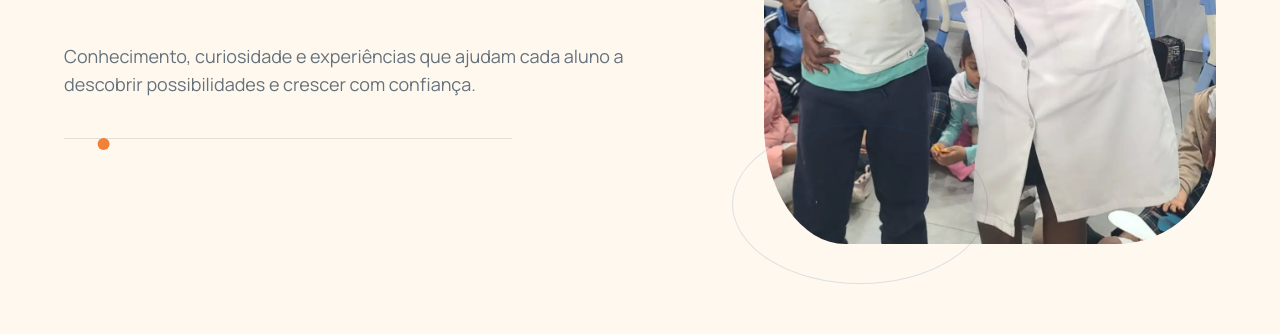
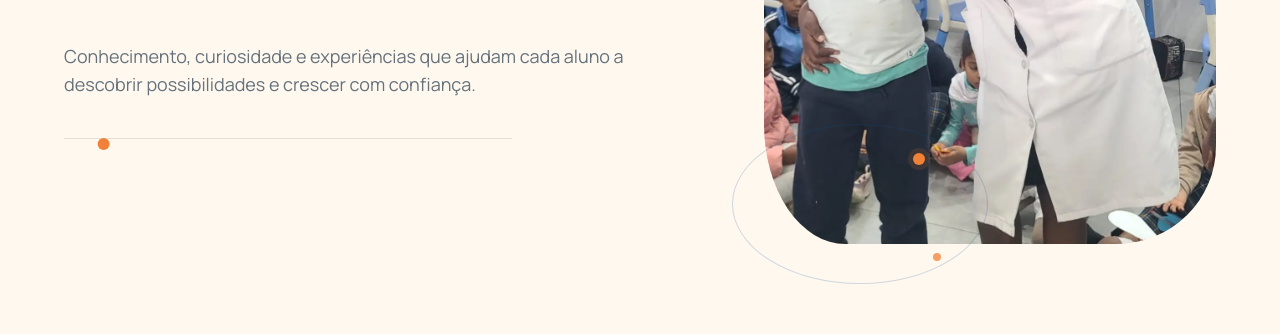
Before and after one commit to rightware-corporations/educore-colegio_universo_dos_sonhos, a React (Vite) app in the folder frontend/: page / in a window 1280 px wide. Shown: the part 3100-3434 px from the top of the page. Built offline with nearby package versions, Linux system fonts and the light colour scheme.

Commit message:
fix(colus): restore orange motion markers to Manifesto transition ring

```diff
--- a/frontend/src/components/landing/ManifestoSection.tsx
+++ b/frontend/src/components/landing/ManifestoSection.tsx
@@ -19,6 +19,8 @@ export function ManifestoSection() {
   const bridgePosterOpacity = useTransform(scrollYProgress, [0.08, 0.22, 0.34], [1, 1, 0]);
   const mediaScale = useTransform(scrollYProgress, [0.08, 0.4], [1.04, 1]);
   const nodeX = useTransform(scrollYProgress, [0.3, 0.72], ["0%", "280%"]);
+  const ringNodeX = useTransform(scrollYProgress, [0.3, 0.72], [0, 155]);
+  const ringNodeY = useTransform(scrollYProgress, [0.3, 0.5, 0.72], [0, 28, 0]);
 
   return (
     <section
@@ -106,7 +108,16 @@ export function ManifestoSection() {
             <div className="absolute inset-0 bg-gradient-to-t from-colus-ink/16 via-transparent to-transparent" />
           </motion.div>
 
-          <div className="pointer-events-none absolute -bottom-8 -left-4 h-32 w-56 rounded-[50%] border border-colus-deep-blue/15 lg:-bottom-10 lg:-left-8 lg:h-40 lg:w-64" />
+          <div
+            aria-hidden="true"
+            className="pointer-events-none absolute -bottom-8 -left-4 h-32 w-56 rounded-[50%] border border-colus-deep-blue/20 lg:-bottom-10 lg:-left-8 lg:h-40 lg:w-64"
+          >
+            <motion.span
+              style={reduceMotion ? undefined : { x: ringNodeX, y: ringNodeY }}
+              className="absolute left-[10%] top-[18%] h-3 w-3 rounded-full bg-colus-orange shadow-[0_0_0_5px_rgba(241,129,54,.12)]"
+            />
+            <span className="absolute bottom-[14%] right-[18%] h-2 w-2 rounded-full bg-colus-orange/75" />
+          </div>
           <span
             aria-hidden="true"
             className="pointer-events-none absolute -right-1 top-[18%] h-3 w-3 rounded-full bg-colus-orange lg:right-[2%]"
```
